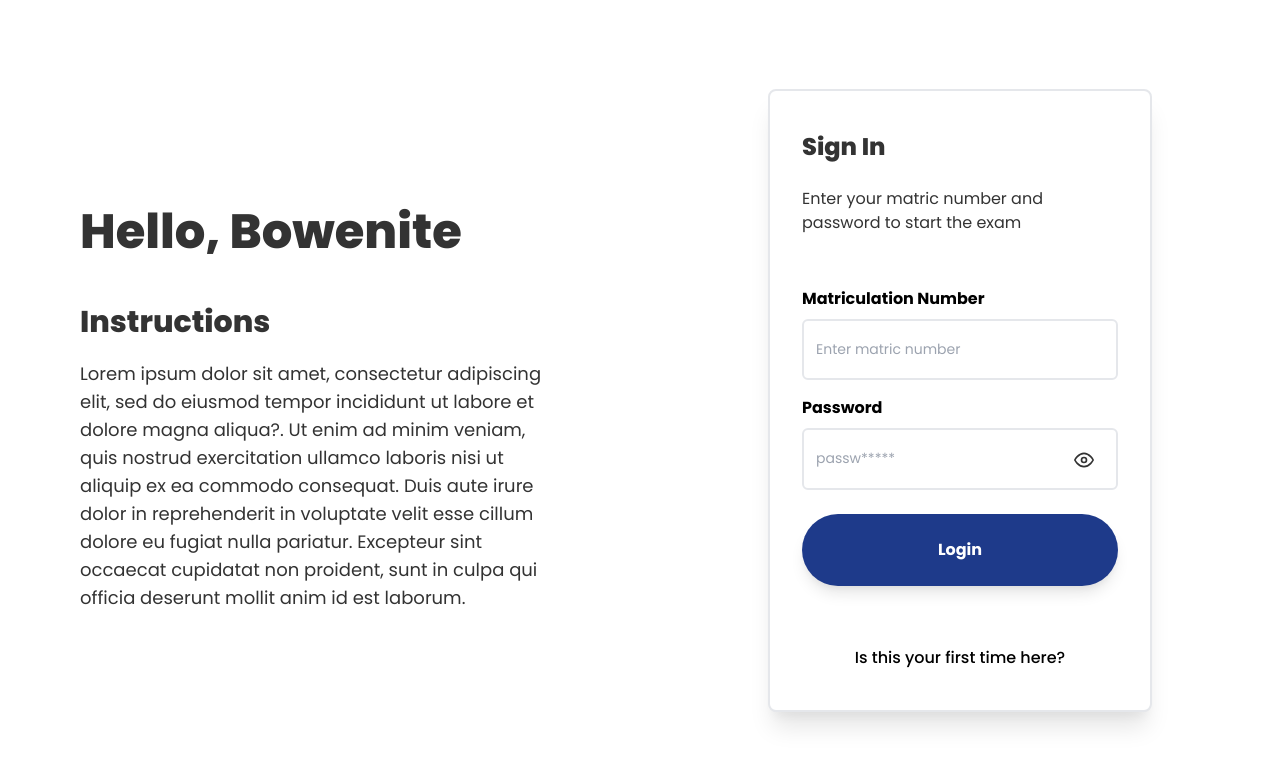
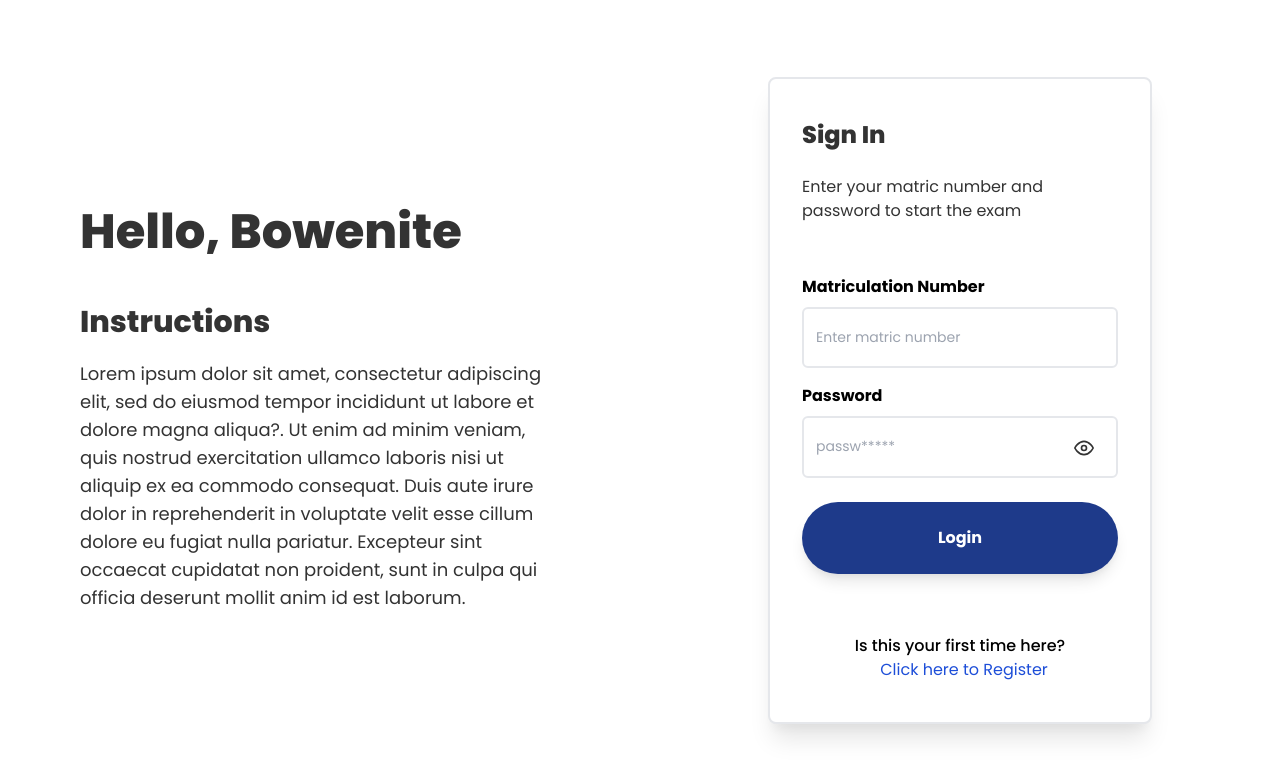
Before and after one commit to vercel-support/bowen_cbt_project, a Next.js app: page / in a window 1280 px wide. Shown: the top 778 px of the page. Built offline with nearby package versions, Linux system fonts and the light colour scheme.

Commit message:
link error fixed

```diff
--- a/pages/index.js
+++ b/pages/index.js
@@ -1,9 +1,9 @@
 import Header from '../components/Header'
-//import Link from 'next/Link'
+import Link from 'next/link'
 import { useRouter } from 'next/router'
 import React from 'react'
 import { FiEye, FiEyeOff } from 'react-icons/fi'
-import axios from 'axios'
+//import axios from 'axios'
 
 export default function SignIn() {
     const [matric_number, setMatricNumber] = React.useState('');
@@ -134,9 +134,9 @@ export default function SignIn() {
                                             <p className="text-black font-medium text-base">
                                                 Is this your first time here?
                                             </p>
-                                            {/* <Link href="/register">
+                                            <Link href="/register">
                                                 <a className="pl-2 text-base text-blue-700 hover:text-red">Click here to Register</a>
-                                            </Link> */}
+                                            </Link>
                                         </div>
                                     </div>
                                 </div>
--- a/pages/register.js
+++ b/pages/register.js
@@ -1,7 +1,7 @@
 import Header from '../components/Header'
-// import Link from 'next/Link'
+import Link from 'next/link'
 import * as React from 'react'
-import axios from 'axios';
+//import axios from 'axios';
 
 export default function SignUp() {
     const [matric_number, setMatricNumber] = React.useState('');
@@ -266,9 +266,9 @@ export default function SignUp() {
                                         <div className="my-6 text-center">
                                             <p className="text-black font-medium text-base">
                                             Already have an account?
-                                                {/* <Link href="/">
+                                                <Link href="/">
                                                     <a className="pl-2 text-base text-blue-700 hover:text-red">Click here to Login</a>
-                                                </Link> */}
+                                                </Link>
                                             </p>
                                         </div>
                                     </div>
```
